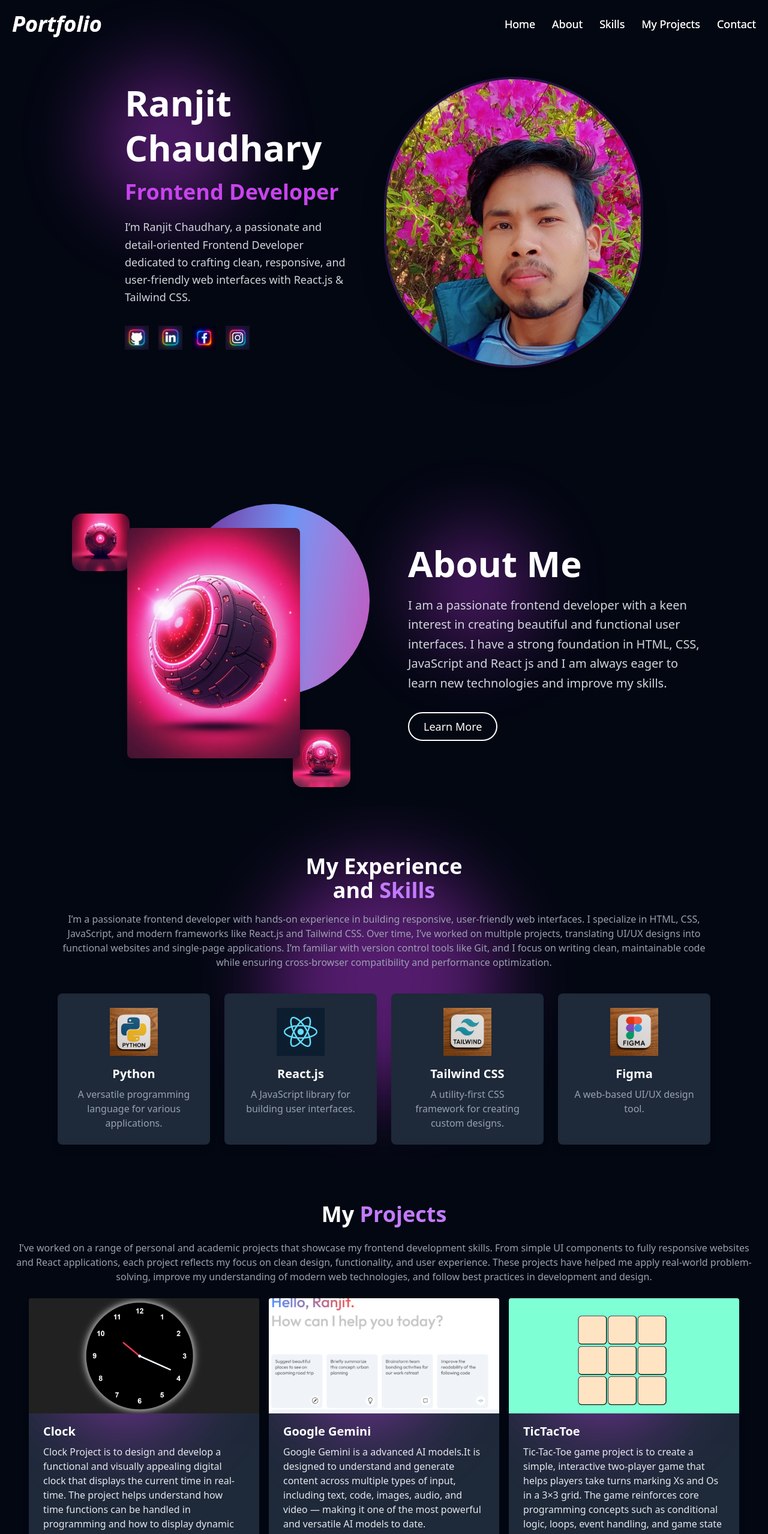
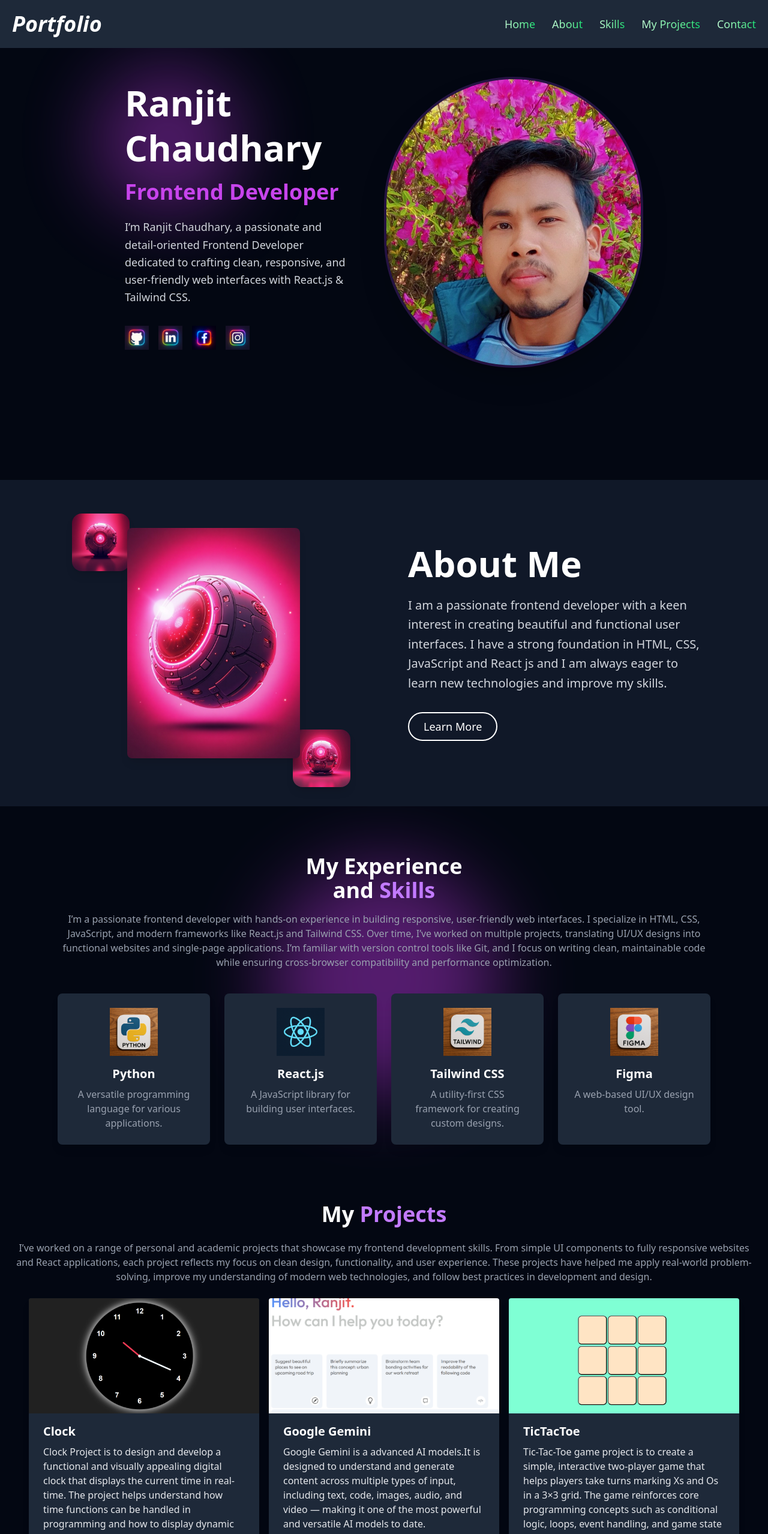
Before and after one commit to ranjit-design/MyAnimatedPortfolio, a React (Vite) app: page / in a window 1280 px wide. Shown: the top 2557 px of the page at 60% size. Built offline with nearby package versions, Linux system fonts and the light colour scheme; grey boxes are pictures that could not be loaded.

Commit message:
Responsiveness added

```diff
--- a/src/components/About.jsx
+++ b/src/components/About.jsx
@@ -10,7 +10,7 @@ export default function About() {
     <>
       <section
         id="about"
-        className="py-20 px-4 sm:px-8 lg:px-24 text-white flex items-center justify-center"
+        className="relative z-10 bg-gray-900 py-20 px-4 sm:px-8 lg:px-24 text-white flex items-center justify-center"
       >
         <div className="max-w-7xl w-full grid grid-cols-1 lg:grid-cols-2 gap-12 items-center">
           <figure
@@ -18,9 +18,6 @@ export default function About() {
             data-aos-delay="500"
             className="flex flex-wrap justify-center gap-4 relative"
           >
-            <div
-              className="absolute right-0 -top-6 sm:-top-10 w-40 h-40 sm:w-60 sm:h-60 lg:w-80 lg:h-80 bg-gradient-to-r from-[#6d2897] via-[#6c95f5] to-[#bb61c5] rotate-12 rounded-full -z-10"
-            ></div>
             <img
               src={img_about1}
               alt="about picture 1"
@@ -43,7 +40,6 @@ export default function About() {
             data-aos-delay="500"
             className="text-center lg:text-left relative mt-10 lg:mt-0 px-2 sm:px-4"
           >
-            <div className="absolute -z-10 w-32 h-32 sm:w-48 sm:h-48 bg-[#cd3cf5] rounded-full blur-3xl opacity-40 -top-6 left-8"></div>
             <header>
               <h1 className="text-3xl sm:text-4xl md:text-5xl lg:text-6xl font-bold mb-4 sm:mb-6">
                 About Me
--- a/src/components/Contact.jsx
+++ b/src/components/Contact.jsx
@@ -53,7 +53,7 @@ export default function Contact() {
         <section className="p-8 w-full md:w-1/2">
           <header className="mb-6">
             <h2 className="text-4xl font-bold text-center text-white">
-              Contact Us
+              Contact Me
             </h2>
           </header>
           <form ref={form} onSubmit={sendEmail} className="space-y-4">
--- a/src/components/Hero.jsx
+++ b/src/components/Hero.jsx
@@ -12,7 +12,7 @@ export default function Hero() {
     <div className="relative overflow-hidden min-h-[550px] sm:min-h-[650px] md:min-h-screen flex flex-col items-center">
       {/* Decorative gradient blob */}
       <div
-        className="absolute right-0 sm:right-10 -top-20 sm:top-24 w-64 sm:w-96 lg:w-[450px] h-64 sm:h-96 lg:h-[550px] bg-gradient-to-r from-[#6d2897] via-[#8e6cf5] to-[#bb61c5] rotate-45 rounded-3xl -z-10"
+        className="absolute right-0 sm:right-10 top-0 w-64 sm:w-96 lg:w-[450px] h-64 sm:h-96 lg:h-[550px] bg-gradient-to-r from-[#6d2897] via-[#8e6cf5] to-[#bb61c5] rotate-45 rounded-3xl -z-10"
       />
 
       {/* Navigation */}
--- a/src/components/Navbar.jsx
+++ b/src/components/Navbar.jsx
@@ -14,7 +14,7 @@ export default function Navbar() {
 
   return (
     <header
-      className="fixed top-0 left-0 w-full z-20 text-white"
+      className="fixed top-0 left-0 w-full z-50 bg-gray-800 text-white"
       data-aos="fade-up"
       data-aos-delay="300"
     >
@@ -42,7 +42,7 @@ export default function Navbar() {
             <a
               key={link.id}
               href={link.link}
-              className="hover:text-gray-300 text-lg"
+              className="hover:text-gray-300 text-lg bg-clip-text text-transparent bg-gradient-to-r from-green-200 via-green-300 to-green-400"
             >
               {link.name}
             </a>
--- a/src/components/Projects.jsx
+++ b/src/components/Projects.jsx
@@ -5,9 +5,9 @@ import project3 from "/project3.png";
 
 const ProjectCard = ({ image, title, description, link }) => {
   return (
-    <article className="relative max-w-sm bg-gray-800 rounded overflow-hidden shadow-lg group">
-  <div className="absolute z-0 w-40 h-40 sm:w-60 sm:h-60 bg-[#cd3cf5] rounded-full blur-3xl opacity-50 -top-5 left-10"></div>
-  <div className="relative z-10000"> {/* <- changed from absolute z-0 to relative z-10 */}
+    <article className="relative  max-w-sm bg-gray-800 rounded overflow-hidden shadow-lg group">
+  <div className="absolute mt-1000 z-0 w-40 h-40 sm:w-60 sm:h-60 bg-[#cd3cf5] rounded-full blur-3xl opacity-50 -top-5 left-10"></div>
+  <div className="relative z-10"> {/* <- changed from absolute z-0 to relative z-10 */}
 
         <figure className="relative">
           <img
```
